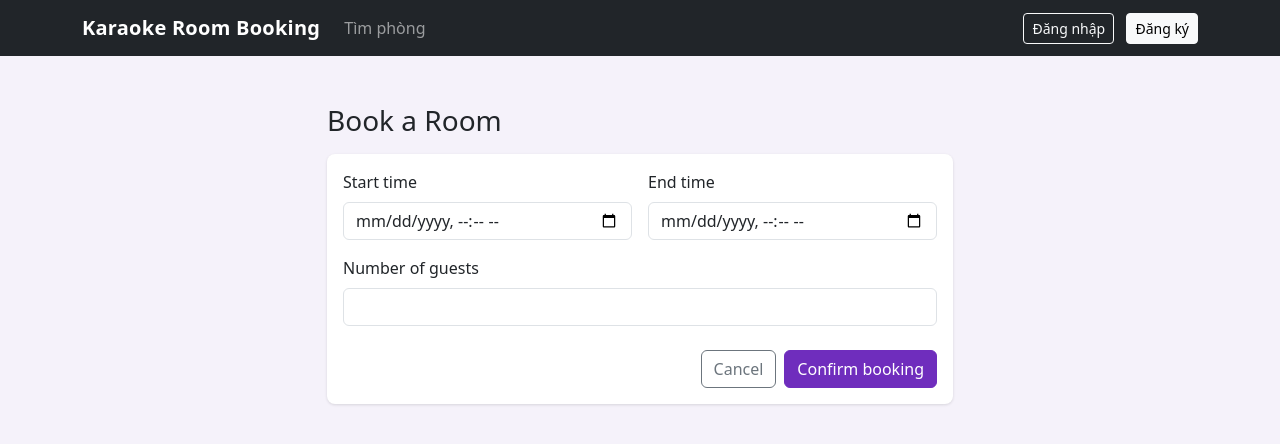
After one commit to hoanglong08-io/BTL_CongNgePhanMem, a Flask app: template templates/booking_form.html in a window 1280 px wide. The commit adds this page. Shown: the top 444 px of the page. Run offline with Flask 3, Linux system fonts and the light colour scheme; the template is opened without the code that fills it: most values are stand-ins (such as "Sample title", 1, 10 or a date in 2020); some libraries are stand-ins or nearby versions.

Commit message:
booking form

```diff
--- a/app.py
+++ b/app.py
@@ -46,6 +46,9 @@ def login():
             # session['role'] = user[1]
             # print(session)
             login_user(user=user)
+            # next = request.args.get('next')
+            # if next:
+            #     return redirect(next)
             return redirect('/')
 
         else:
@@ -73,5 +76,38 @@ def register():
     return render_template('register.html')
 
 
+@app.route('/booking/<int:id>', methods=['GET','POST'])
+@login_required
+def booking(id):
+
+    if request.method == 'POST':
+        start = request.form.get("book_start")
+        end = request.form.get("book_end")
+        sl = request.form.get("sl")
+        phone = request.form.get("phone") or None
+        name = request.form.get("name") or None
+        #xử lý csdl ở đây
+
+        return redirect("/")
+
+    start = request.args.get("start", "")
+    end = request.args.get("end", "")
+    sl = request.args.get("sl", "2")
+
+    if current_user.role == 'CLIENT':
+        phone = getattr(current_user, 'phone', '')
+        name = getattr(current_user, 'name', '')
+    else:
+        phone = request.args.get("phone", "")
+        name = request.args.get("name", "")
+    return render_template("booking_form.html",id=id,start=start,end=end,sl=sl,phone=phone,name=name)
+
+
+# nhấn nút confirm thì bị lỗi chuyển về trang "/""
+# trên url chưa hiển thị thông tin như mong muốn:
+# /booking/id phong/start=giờ bắt đầu&end=giờ kết thúc&sl=số lượng&phone=điện thoại khách hàng&name=tên khách hàng
+# nếu đặt từ client thì phone và name gán từ tài khoản đó
+# nếu đặt từ nhân viên thì phone và name gán từ form khi submit lên
+
 if __name__ == "__main__":
     app.run(debug=True, port=4300)
--- a/dao.py
+++ b/dao.py
@@ -11,11 +11,12 @@ def load_room():
 
 
 class User(UserMixin):
-    def __init__(self, id, name, username, role):
+    def __init__(self, id, name, username, role, phone=None):
         self.id = str(id)
         self.name = name
         self.username = username
         self.role = role
+        self.phone = phone
 
     def __str__(self):
         return f"<User id='{self.id}', name='{self.name}', role='{self.role}'>"
@@ -40,7 +41,7 @@ def get_user_by_id(user_id):
     if str_id.startswith('KH_'):
         kh=KhachHang.query.filter_by(MAKH=id).first()
         if kh:
-            return User(id=f'KH_{kh.MAKH}', name=kh.TENKH, username=kh.USERNAME, role='CLIENT')
+            return User(id=f'KH_{kh.MAKH}', name=kh.TENKH, username=kh.USERNAME, role='CLIENT', phone=kh.SDT)
 
     if str_id.startswith('NV_'):
         nv=NhanVien.query.filter_by(MANV=id).first()
--- /dev/null
+++ b/templates/booking_form.html
@@ -0,0 +1,86 @@
+{% extends 'layout/base.html' %}
+
+{% block content %}
+<div class="container py-4" style="max-width: 650px;">
+  <h1 class="h3 page-title mb-3">Book a Room</h1>
+
+  <form id="bookingForm" class="box" action="/" method="POST">
+    <div id="bookingAlert"></div>
+
+    <!-- Thông tin khách hàng dành riêng cho Nhân viên / Chủ quán -->
+    {% if current_user.is_authenticated and current_user.role in ['STAFF', 'OWNER'] %}
+    <div id="staffFields" class="row g-3 mb-3">
+      <div class="col-sm-5">
+        <label class="form-label" for="customerPhone">Customer phone</label>
+        <input
+          type="tel"
+          id="customerPhone"
+          name="customer_phone"
+          class="form-control"
+          value="{{phone}}"
+          inputmode="tel"
+          placeholder="0901234567"
+        />
+      </div>
+      <div class="col-sm-7">
+        <label class="form-label" for="customerName">Customer name</label>
+        <input
+          type="text"
+          id="customerName"
+          name="customer_name"
+          value = "{{name}}"
+          class="form-control"
+        />
+      </div>
+      <div class="col-12 small text-muted" id="customerHint"></div>
+    </div>
+    {% endif %}
+
+    <!-- Thông tin đặt phòng -->
+    <div class="row g-3">
+      <div class="col-sm-6">
+        <label class="form-label" for="bookStart">Start time</label>
+        <input
+          type="datetime-local"
+          id="bookStart"
+          name="book_start"
+          value="{{start}}"
+          class="form-control"
+          required
+        />
+      </div>
+      <div class="col-sm-6">
+        <label class="form-label" for="bookEnd">End time</label>
+        <input
+          type="datetime-local"
+          id="bookEnd"
+          name="book_end"
+          value="{{end}}"
+          class="form-control"
+          required
+        />
+      </div>
+      <div class="col-sm-12">
+        <label class="form-label" for="bookGuests">Number of guests</label>
+        <input
+          type="number"
+          id="bookGuests"
+          name="book_guests"
+          class="form-control"
+          value ="{{sl}}"
+          min="1"
+          required
+        />
+      </div>
+    </div>
+
+    <p class="small text-muted mt-3 mb-0" id="estimate"></p>
+
+    <!-- Nút thao tác -->
+    <div class="d-flex justify-content-end gap-2 mt-4">
+      <a href="/" class="btn btn-outline-secondary">Cancel</a>
+      <button type="submit" class="btn btn-brand">Confirm booking</button>
+    </div>
+  </form>
+</div>
+{% endblock %}
```
Also changed, not shown: templates/index.html (+6 -7 lines).
